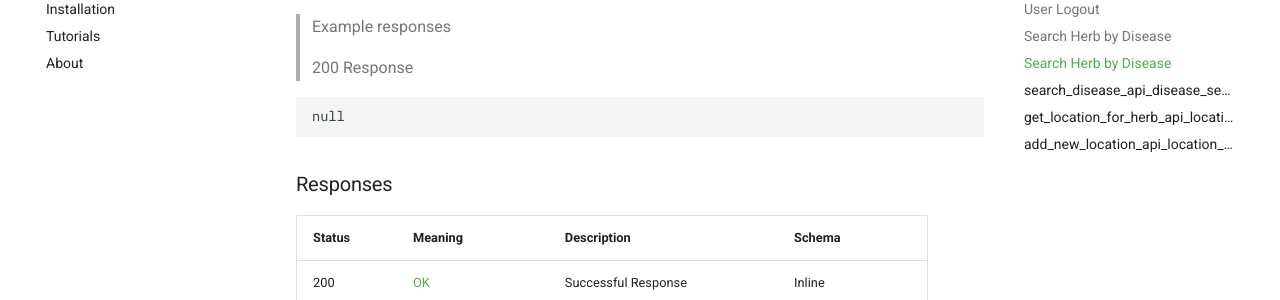
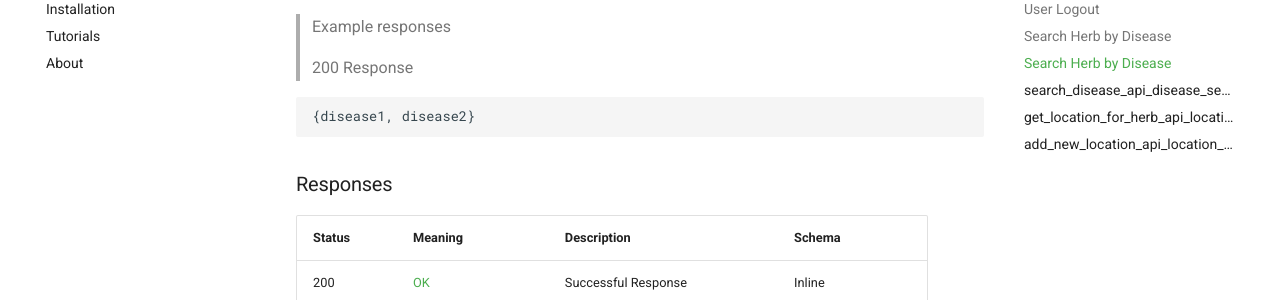
Before and after one commit to dilshankarunarathne/herb-classifier-backend, an MkDocs documentation site: the page built from docs/api_documentation.md, in a window 1280 px wide and 900 px high, scrolled down 20322 px. Shown: the part 153-453 px from the top of the window. Built offline with MkDocs 1.6.1 and Material for MkDocs 9.7.7, drawn with Linux system fonts in a browser that asks for light colours.

Commit message:
Update api_documentation.md

````diff
--- a/docs/api_documentation.md
+++ b/docs/api_documentation.md
@@ -1063,7 +1063,7 @@ herb: string
 > 200 Response
 
 ```json
-null
+{disease1, disease2}
 ```
 
 <h3 id="search_herb_by_disease_api_herb_search_diseases_post-responses">Responses</h3>
````
